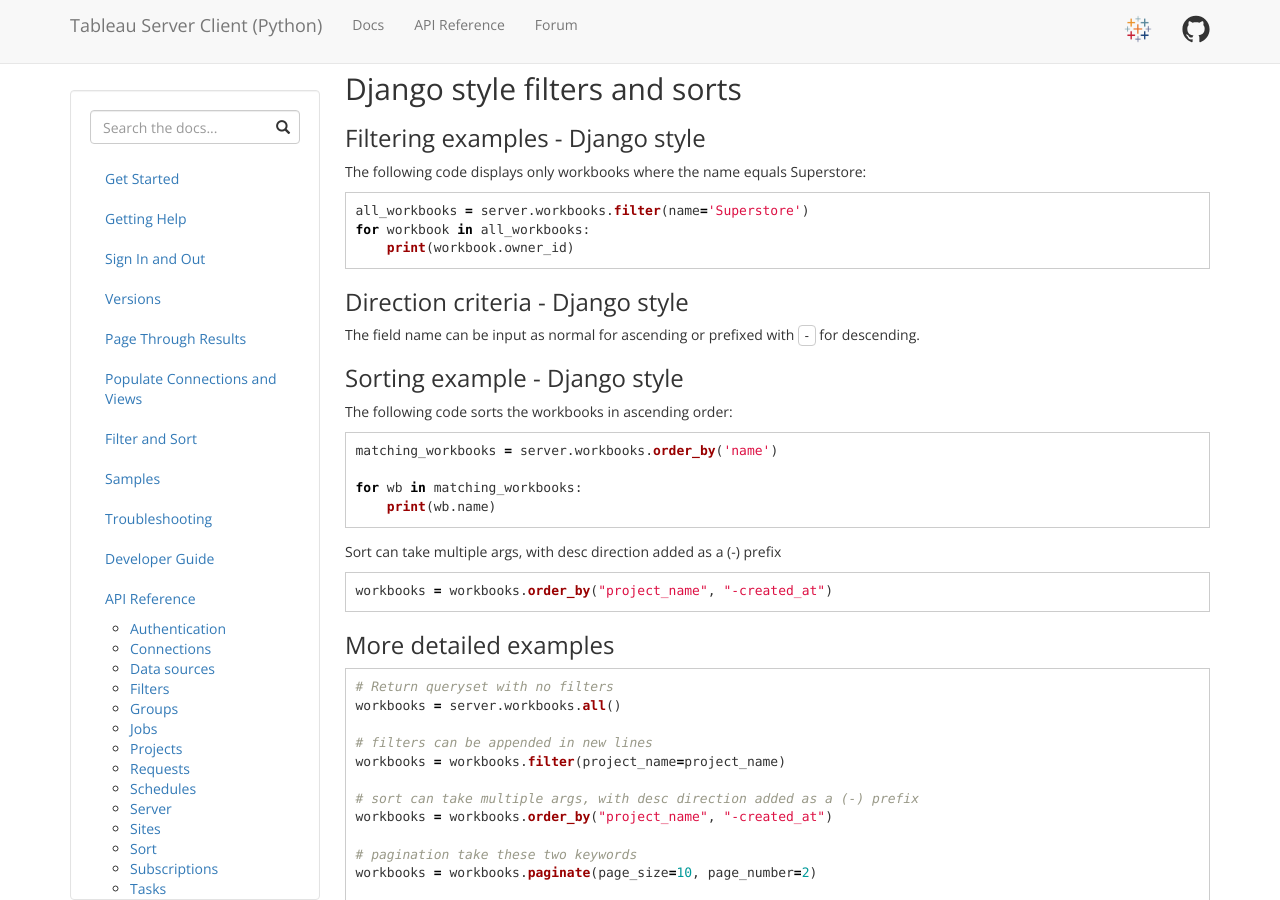
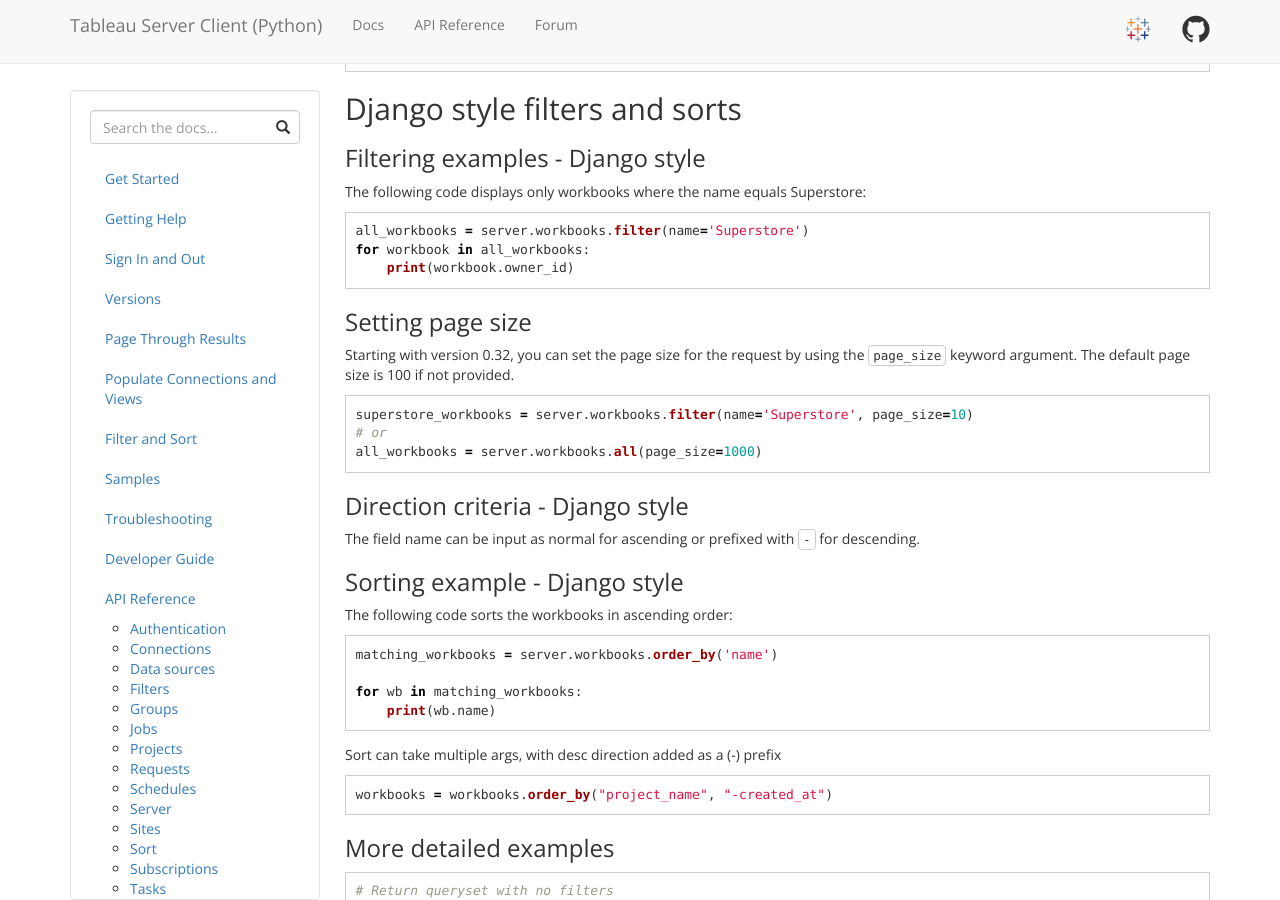
Before and after one commit to tableau/server-client-python, a Jekyll site: the page built from docs/filter-sort.md, in a window 1280 px wide and 900 px high, scrolled down 1939 px. Built offline with Jekyll 4.4.1, drawn with Linux system fonts in a browser that asks for light colours.

Commit message:
docs: django page_size

````diff
--- a/docs/filter-sort.md
+++ b/docs/filter-sort.md
@@ -104,6 +104,19 @@
     print(workbook.owner_id)
 ```
 
+### Setting page size
+
+Starting with version 0.32, you can set the page size for the request by using
+the `page_size` keyword argument. The default page size is 100 if not provided.
+
+```py
+superstore_workbooks = server.workbooks.filter(name='Superstore', page_size=10)
+# or
+all_workbooks = server.workbooks.all(page_size=1000)
+```
+
+
+
 ### Direction criteria - Django style
 
 The field name can be input as normal for ascending or prefixed with `-` for descending.
````
